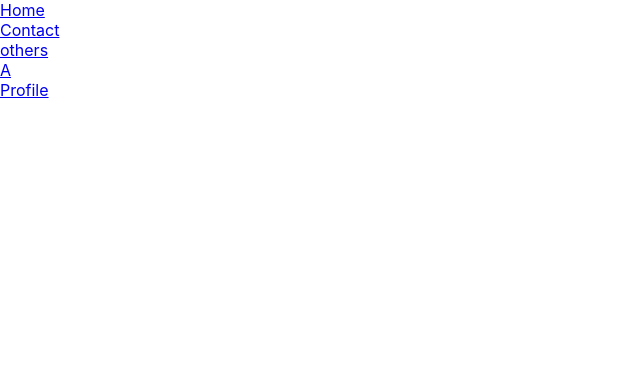
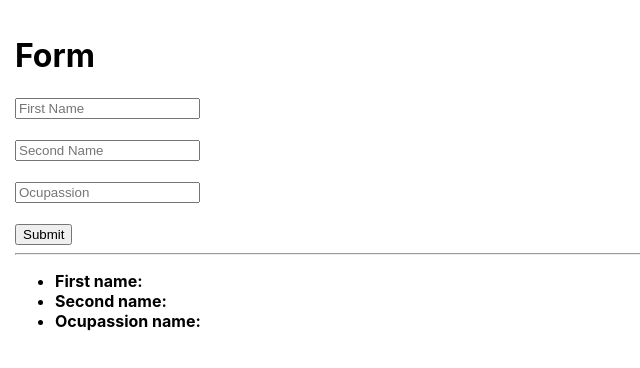
Before and after one commit to apelmahmudDev/learning-about-react, a React (Create React App) app: page / in a window 1280 px wide. Shown: the top 368 px of the page, without its empty margins (0-640 px from the left). Built offline with nearby package versions, Linux system fonts and the light colour scheme; the HTML template or start-up script is replaced by a standard one.

Commit message:
✅ form

```diff
--- a/src/App.js
+++ b/src/App.js
@@ -1,43 +1,13 @@
-import { useState, useEffect } from "react";
-import Footer from "./components/Footer/Footer";
-import Navbar from "./components/Navbar/Navbar";
-// import Add from "./components/Add";
-// import Name from "./components/Name";
-// import User from "./components/User";
+import Form from "./components/Form";
 
 function App(props) {
-	const [loggedIn, setLoggedIn] = useState(false);
-
-	// const name = "Abir Ahmed";
-	// // state
-	// const [user, setUser] = useState("Jasim");
-	// const [count, setCount] = useState(0);
-
-	// const handleChangeName = () => {
-	// 	setUser(name);
-	// };
-
-	// useEffect(() => {
-	// 	console.log("render");
-	// }, [user, count]);
+	const defaultStyle = { margin: "10px", padding: "5px" };
 
 	return (
-		<>
-			<Navbar loggedIn={loggedIn} />
-			<Footer loggedIn={loggedIn} />
-
-			{/* <User />
-			<Name user="Ekramul" />
-			<Add a={3} b={5} />
-			<Add a={10} b={20} />
-
-			<h1>{count}</h1>
-			<h2>{user}</h2>
-			<button onClick={handleChangeName}>Change name</button>
-			<button onClick={() => setCount((prevState) => prevState + 1)}>
-				Increment
-			</button> */}
-		</>
+		<div style={defaultStyle}>
+			<h1>Form</h1>
+			<Form />
+		</div>
 	);
 }
 
--- a/src/components/Add.js
+++ /dev/null
@@ -1,5 +0,0 @@
-const Add = ({ a, b }) => {
-	return <h4>a + b = {a + b}</h4>;
-};
-
-export default Add;
--- a/src/components/Footer/Footer.js
+++ /dev/null
@@ -1,7 +0,0 @@
-import React from "react";
-
-const Footer = ({ loggedIn }) => {
-	return <div>{loggedIn && <h2>User</h2>}</div>;
-};
-
-export default Footer;
--- /dev/null
+++ b/src/components/Form.js
@@ -0,0 +1,55 @@
+import React, { useState } from "react";
+import UserDetails from "./UserDetails";
+
+const Form = () => {
+	const [firstName, setFirstName] = useState("");
+	const [secondName, setSecondName] = useState("");
+	const [ocupassion, setOcupassion] = useState("");
+
+	const [user, setUser] = useState({});
+
+	const handleSubmit = (e) => {
+		e.preventDefault();
+
+		const userDetails = { firstName, secondName, ocupassion };
+		setUser(userDetails);
+	};
+
+	return (
+		<div>
+			<form onSubmit={handleSubmit}>
+				<input
+					onChange={(e) => setFirstName(e.target.value)}
+					type="text"
+					name="firstName"
+					placeholder="First Name"
+				/>
+				<br />
+				<br />
+				<input
+					onChange={(e) => setSecondName(e.target.value)}
+					type="text"
+					name="secondName"
+					placeholder="Second Name"
+				/>
+				<br />
+				<br />
+				<input
+					onChange={(e) => setOcupassion(e.target.value)}
+					type="text"
+					name="ocupassion"
+					placeholder="Ocupassion"
+				/>
+				<br />
+				<br />
+
+				<button type="submit">Submit</button>
+			</form>
+
+			<hr />
+			<UserDetails user={user} />
+		</div>
+	);
+};
+
+export default Form;
--- a/src/components/Navbar/NavItem.js
+++ /dev/null
@@ -1,12 +0,0 @@
-import React from "react";
-
-const NavItem = ({ item }) => {
-	return (
-		<div>
-			<a href="/">{item}</a>
-			<br />
-		</div>
-	);
-};
-
-export default NavItem;
--- a/src/components/Navbar/Navbar.js
+++ /dev/null
@@ -1,15 +0,0 @@
-import NavItem from "./NavItem";
-
-const Navbar = (props) => {
-	const navItems = ["Home", "Contact", "others", "A", "Profile"];
-
-	return (
-		<>
-			{navItems.map((item) => (
-				<NavItem key={item} item={item} />
-			))}
-		</>
-	);
-};
-
-export default Navbar;
--- /dev/null
+++ b/src/components/UserDetails.js
@@ -0,0 +1,22 @@
+import React from "react";
+
+const UserDetails = ({ user: { firstName, secondName, ocupassion } }) => {
+	// const { firstName, secondName, ocupassion } = props.user;
+	return (
+		<div>
+			<ul>
+				<li>
+					<strong>First name: {firstName}</strong>
+				</li>
+				<li>
+					<strong>Second name: {secondName}</strong>
+				</li>
+				<li>
+					<strong>Ocupassion name: {ocupassion}</strong>
+				</li>
+			</ul>
+		</div>
+	);
+};
+
+export default UserDetails;
```
Also changed, not shown: src/components/Name.js (deleted, +0 -11 lines), src/components/User.js (deleted, +0 -15 lines).
